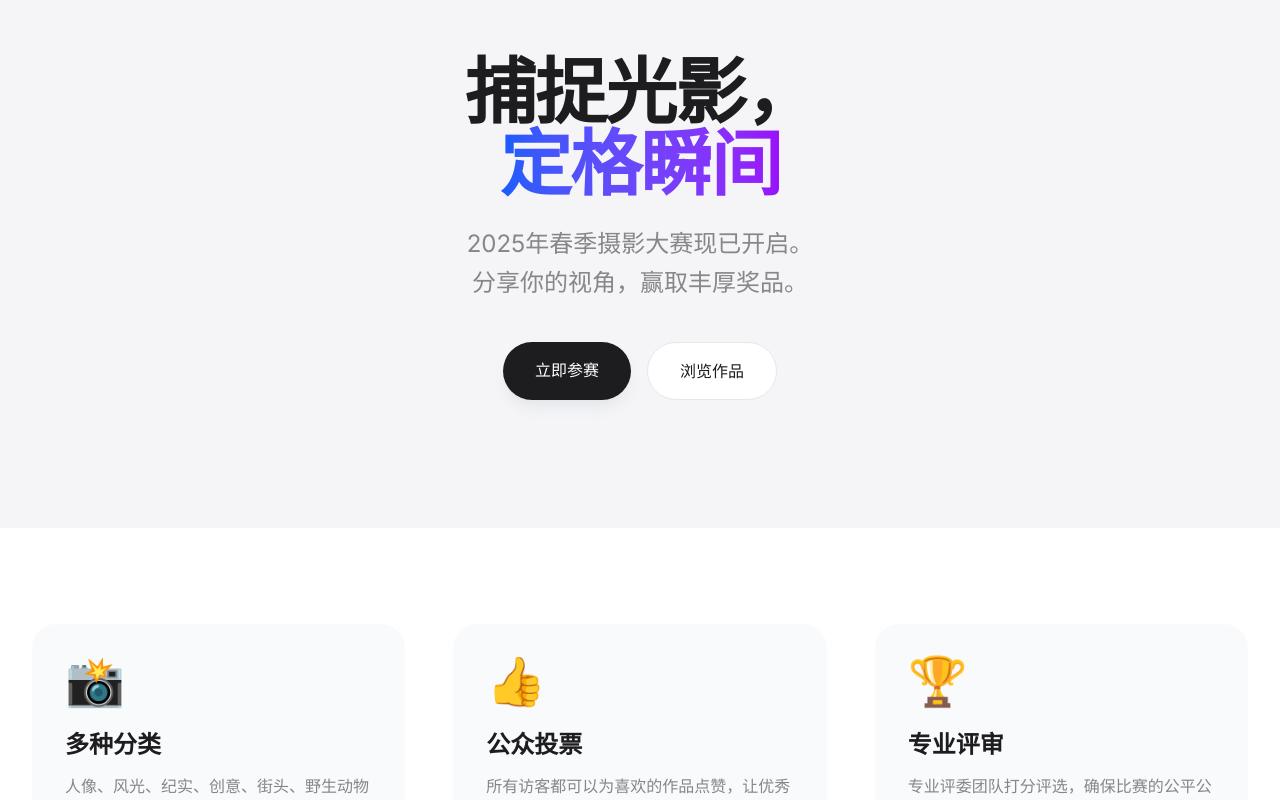
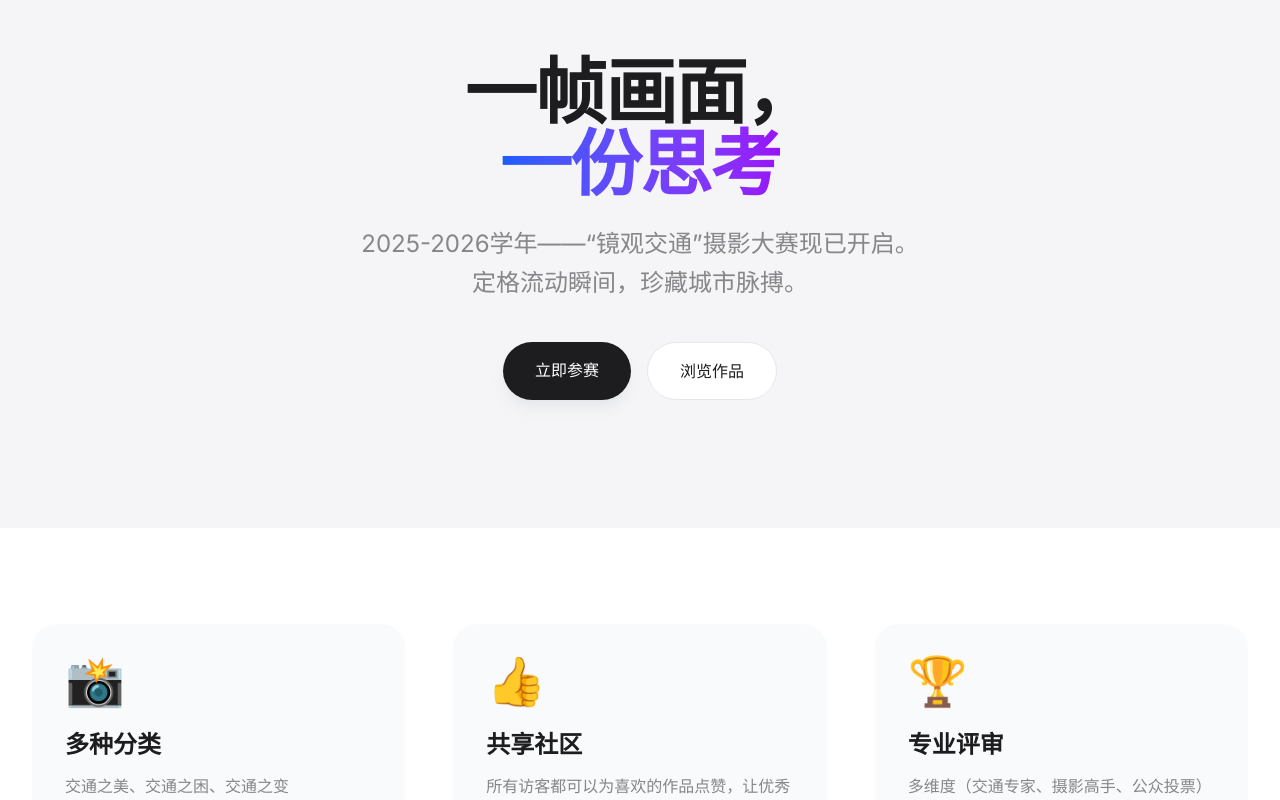
Before and after one commit to zbenn/photoweb, a Next.js app: page / in a window 1280 px wide. Shown: the part 200-1000 px from the top of the page. Built offline with nearby package versions, Linux system fonts and the light colour scheme; no server answers.

Commit message:
修改页面信息

```diff
--- a/app/layout.tsx
+++ b/app/layout.tsx
@@ -8,8 +8,8 @@ import { Navbar } from "@/components/layout/Navbar";
 const inter = Inter({ subsets: ["latin"] });
 
 export const metadata: Metadata = {
-  title: "摄影大赛 - 展示你的摄影才华",
-  description: "参加摄影大赛，分享你的精彩瞬间，赢取丰厚奖品！",
+  title: "\"帧\"藏交通摄影大赛",
+  description: "定格流动瞬间，珍藏城市脉搏",
 };
 
 export default function RootLayout({
--- a/app/page.tsx
+++ b/app/page.tsx
@@ -30,15 +30,15 @@ export default function HomePage() {
             transition={{ duration: 0.8, ease: "easeOut" }}
           >
             <h1 className="text-5xl md:text-7xl font-bold tracking-tight text-foreground mb-6">
-              捕捉光影，<br className="hidden md:block" />
+              一帧画面，<br className="hidden md:block" />
               <span className="text-transparent bg-clip-text bg-gradient-to-r from-blue-600 to-purple-600">
-                定格瞬间
+                一份思考
               </span>
             </h1>
             <p className="text-xl md:text-2xl text-secondary mb-10 max-w-2xl mx-auto leading-relaxed">
-              2025年春季摄影大赛现已开启。
+              2025-2026学年——“镜观交通”摄影大赛现已开启。
               <br />
-              分享你的视角，赢取丰厚奖品。
+              定格流动瞬间，珍藏城市脉搏。
             </p>
             <div className="flex flex-col sm:flex-row justify-center gap-4">
               <Link
@@ -69,9 +69,9 @@ export default function HomePage() {
             className="grid md:grid-cols-3 gap-12"
           >
             {[
-              { icon: "📸", title: "多种分类", desc: "人像、风光、纪实、创意、街头、野生动物等多个摄影分类供你选择" },
-              { icon: "👍", title: "公众投票", desc: "所有访客都可以为喜欢的作品点赞，让优秀作品获得更多关注" },
-              { icon: "🏆", title: "专业评审", desc: "专业评委团队打分评选，确保比赛的公平公正性" }
+              { icon: "📸", title: "多种分类", desc: "交通之美、交通之困、交通之变" },
+              { icon: "👍", title: "共享社区", desc: "所有访客都可以为喜欢的作品点赞，让优秀作品获得更多关注" },
+              { icon: "🏆", title: "专业评审", desc: "多维度（交通专家、摄影高手、公众投票）评选，确保比赛的公平公正性" }
             ].map((feature, index) => (
               <motion.div
                 key={index}
@@ -130,7 +130,7 @@ export default function HomePage() {
         <div className="max-w-4xl mx-auto text-center px-4 relative z-10">
           <h2 className="text-4xl md:text-5xl font-bold mb-6 tracking-tight">准备好展示你的作品了吗？</h2>
           <p className="text-xl text-gray-400 mb-10 max-w-2xl mx-auto">
-            加入数千名摄影爱好者的行列，让世界看到你的视界。
+            定格瞬间，关照现实，心向未来。加入我们，共同见证交通的变迁与城市的脉动。
           </p>
           <Link
             href="/register"
```
